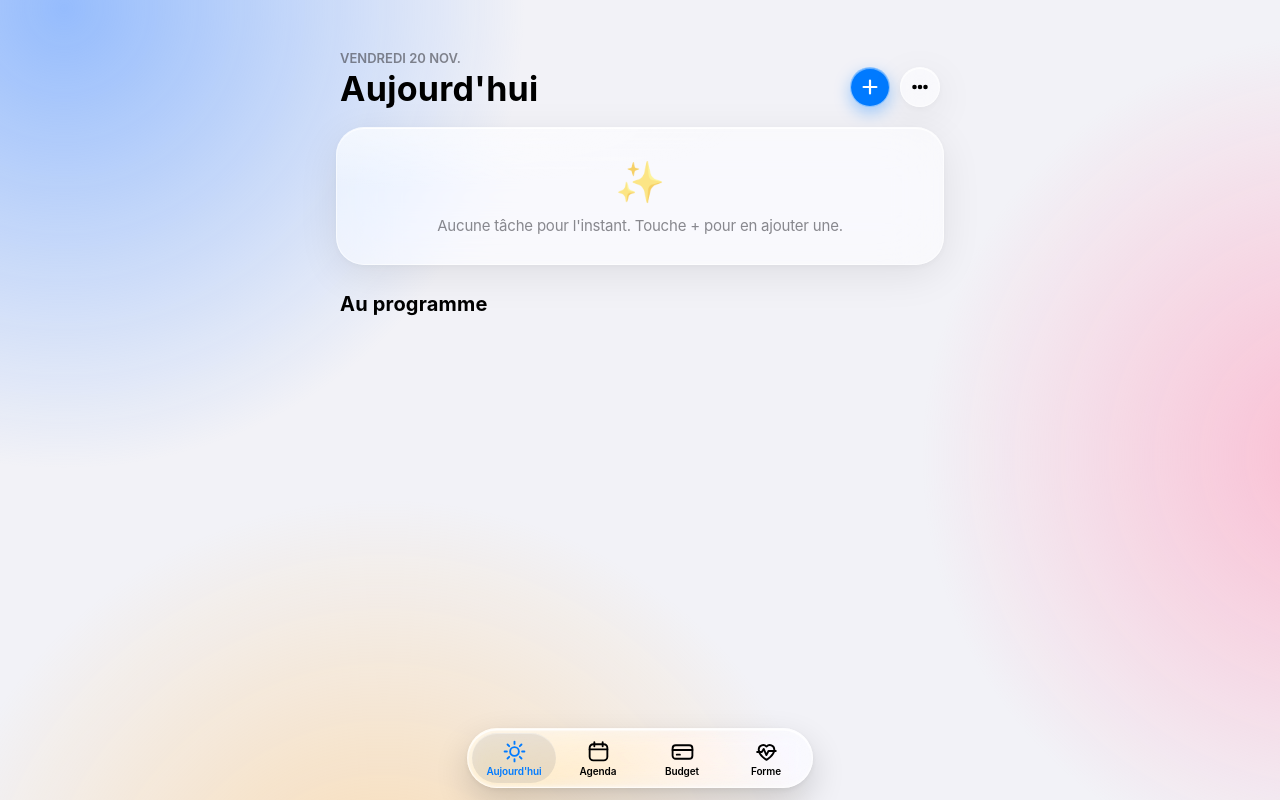
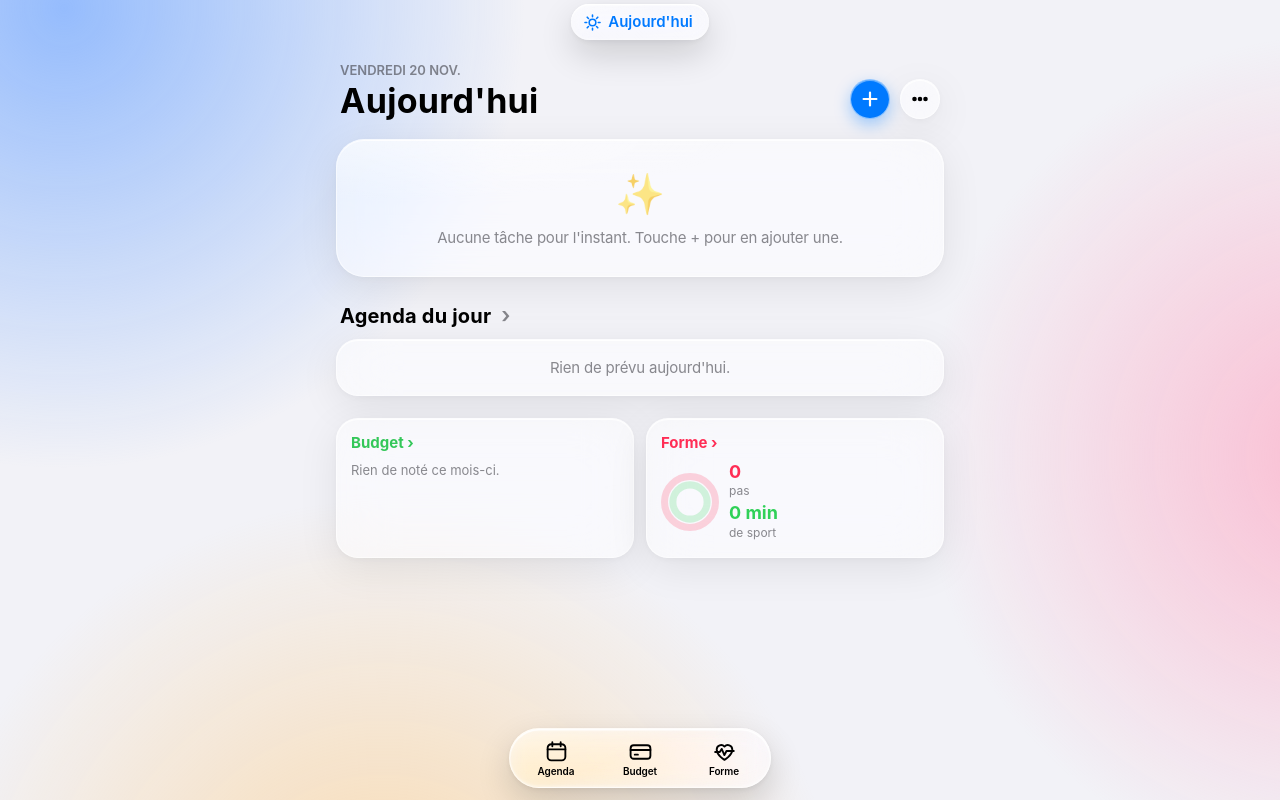
Before and after one commit to elro333/quotidien, a plain HTML site: page index.html in a window 1280 px wide. Drawn offline with Linux system fonts and the light colour scheme.

Commit message:
Aujourd'hui devient un récap (bouton en haut au centre) ; barre : Agenda, Budget, Forme
Co-Authored-By: Claude Opus 5.5 <noreply@anthropic.com>

```diff
--- a/app.js
+++ b/app.js
@@ -148,6 +148,7 @@ function allerA(vue) {
   vueActive = vue;
   if (vue === "taches" || vue === "agenda") sousAgenda = vue;
   boutonsOnglets.forEach((b) => b.classList.toggle("active", b.dataset.vue === ongletDe(vue)));
+  document.getElementById("btn-aujourdhui").classList.toggle("active", vue === "aujourdhui");
   document.querySelectorAll(".vue").forEach((v) => v.classList.toggle("active", v.id === "vue-" + vue));
   document.querySelectorAll("#segment-agenda button").forEach((b) => b.classList.toggle("active", b.dataset.sous === vue));
   document.getElementById("segment-agenda").hidden = ongletDe(vue) !== "agenda";
@@ -157,6 +158,12 @@ function allerA(vue) {
 
 document.querySelectorAll("#segment-agenda button").forEach((b) =>
   b.addEventListener("click", () => allerA(b.dataset.sous))
+);
+
+// Le bouton du haut ramène au récap ; les titres du récap mènent à leur onglet
+document.getElementById("btn-aujourdhui").addEventListener("click", () => allerA("aujourdhui"));
+document.querySelectorAll("[data-aller]").forEach((b) =>
+  b.addEventListener("click", () => allerA(b.dataset.aller))
 );
 
 // Glisser le doigt sur la barre, comme sur iOS 26 :
@@ -322,7 +329,14 @@ function afficherAujourdhui() {
   }
 
   const duJour = taches.filter((t) => t.date === auj).sort(trier);
-  remplir(document.getElementById("liste-aujourdhui"), duJour, { montrerDate: false });
+  const ul = document.getElementById("liste-aujourdhui");
+  remplir(ul, duJour, { montrerDate: false });
+  if (!duJour.length) {
+    const li = document.createElement("li");
+    li.className = "vide-msg";
+    li.textContent = "Rien de prévu aujourd'hui.";
+    ul.append(li);
+  }
 }
 
 // ---------- 7. Onglet TÂCHES ----------
@@ -586,7 +600,9 @@ function afficher() {
 // La pilule de verre glisse sous l'onglet choisi
 function placerPilule() {
   const actif = document.querySelector(".onglets button.active");
-  pilule.style.transform = `translateX(${actif.offsetLeft}px)`;
+  // Sur Aujourd'hui, aucun onglet du bas n'est choisi : la pilule se cache
+  pilule.classList.toggle("cachee", !actif);
+  if (actif) pilule.style.transform = `translateX(${actif.offsetLeft}px)`;
 }
 
 // La barre du haut devient du verre dès qu'on fait défiler
--- a/budget.js
+++ b/budget.js
@@ -272,11 +272,17 @@ function afficherMiniBudget() {
   creerMensuels();
   const bouton = document.getElementById("mini-budget");
   const { reste, revenus, depenses } = totauxDuMois(moisActuel());
-  if (!revenus && !depenses) { bouton.hidden = true; return; }
-  bouton.hidden = false;
+  const entete = el("span", "entete-tuile", "Budget ›");
+  entete.style.color = "var(--vert)";
+  if (!revenus && !depenses) {
+    bouton.replaceChildren(entete, el("span", "petit", "Rien de noté ce mois-ci."));
+    return;
+  }
   bouton.replaceChildren(
-    el("span", "petit", "Budget du mois"),
-    el("strong", reste >= 0 ? "positif" : "negatif", (reste >= 0 ? "Il te reste " : "Dans le rouge : ") + euros(reste)),
+    entete,
+    el("span", "petit", reste >= 0 ? "Il te reste" : "Dans le rouge"),
+    el("strong", "chiffre-tuile " + (reste >= 0 ? "positif" : "negatif"), euros(reste)),
+    el("span", "petit", `${euros(depenses)} dépensés`),
   );
 }
 document.getElementById("mini-budget").addEventListener("click", () => allerA("budget"));
--- a/forme.js
+++ b/forme.js
@@ -387,18 +387,20 @@ function afficherMiniForme() {
   const bouton = document.getElementById("mini-forme");
   const auj = aujourdhui();
   const pas = pasDu(auj), minutes = minutesDu(auj);
-  const dejaUtilise = Object.keys(forme.pas).length || forme.seances.length || forme.poids.length;
-  if (!dejaUtilise) { bouton.hidden = true; return; }
-  bouton.hidden = false;
+  const entete = el("span", "entete-tuile", "Forme ›");
+  entete.style.color = ROSE_PAS;
+  const ligne = el("div", "ligne-tuile");
   const texte = el("div", "texte-mini");
-  texte.append(
-    el("span", "petit", "Forme aujourd'hui"),
-    el("strong", "", `${nombre(pas)} pas · ${minutes} min de sport`),
-  );
-  bouton.replaceChildren(anneaux([
+  const vp = el("strong", "", nombre(pas));
+  vp.style.color = ROSE_PAS;
+  const vs = el("strong", "", `${minutes} min`);
+  vs.style.color = VERT_SPORT;
+  texte.append(vp, el("span", "petit", "pas"), vs, el("span", "petit", "de sport"));
+  ligne.append(anneaux([
     { part: pas / forme.objectifs.pas, couleur: ROSE_PAS },
     { part: minutes / forme.objectifs.minutes, couleur: VERT_SPORT },
   ]), texte);
+  bouton.replaceChildren(entete, ligne);
 }
 document.getElementById("mini-forme").addEventListener("click", () => allerA("forme"));
 
--- a/index.html
+++ b/index.html
@@ -28,9 +28,14 @@
   <!-- Le fond coloré flou : c'est lui qu'on voit "à travers le verre" -->
   <div class="fond-couleurs" aria-hidden="true"></div>
 
-  <!-- Barre du haut : invisible en haut de page, devient du verre quand on fait défiler -->
+  <!-- Barre du haut : le bouton « Aujourd'hui » (le récap de tout), toujours au centre.
+       Le fond devient du verre quand on fait défiler. -->
   <header class="barre-haut" id="barre-haut">
-    <span id="titre-petit"></span>
+    <span id="titre-petit" hidden></span>
+    <button id="btn-aujourdhui" class="bouton-auj verre-fort active">
+      <svg viewBox="0 0 24 24"><circle cx="12" cy="12" r="4.2"/><path d="M12 2.5v2.2M12 19.3v2.2M2.5 12h2.2M19.3 12h2.2M5.3 5.3l1.6 1.6M17.1 17.1l1.6 1.6M5.3 18.7l1.6-1.6M17.1 6.9l1.6-1.6"/></svg>
+      Aujourd'hui
+    </button>
   </header>
 
   <main>
@@ -59,15 +64,19 @@
       <button data-sous="agenda">Semaine</button>
     </div>
 
-    <!-- ===== Onglet 1 : AUJOURD'HUI ===== -->
+    <!-- ===== AUJOURD'HUI : le récap de chaque onglet (bouton en haut) ===== -->
     <section id="vue-aujourdhui" class="vue active">
       <div id="carte-focus" class="verre focus"></div>
-      <h2>Au programme</h2>
+
+      <button class="titre-lien" data-aller="agenda"><h2>Agenda du jour</h2><span>›</span></button>
       <ul id="liste-aujourdhui" class="liste verre"></ul>
-      <!-- Petit rappel du budget, rempli par budget.js -->
-      <button id="mini-budget" class="verre mini-budget" hidden></button>
-      <!-- Petit rappel des pas et du sport, rempli par forme.js -->
-      <button id="mini-forme" class="verre mini-budget mini-forme" hidden></button>
+
+      <div class="tuiles">
+        <!-- Récap du budget, rempli par budget.js -->
+        <button id="mini-budget" class="verre tuile"></button>
+        <!-- Récap des pas et du sport, rempli par forme.js -->
+        <button id="mini-forme" class="verre tuile"></button>
+      </div>
     </section>
 
     <!-- ===== Onglet 2 : AGENDA, vue « Liste » ===== -->
@@ -151,10 +160,6 @@
   <div class="dock">
     <nav class="onglets verre-fort">
       <span class="pilule" id="pilule" aria-hidden="true"></span>
-      <button data-vue="aujourdhui" class="active">
-        <svg viewBox="0 0 24 24"><circle cx="12" cy="12" r="4.2"/><path d="M12 2.5v2.2M12 19.3v2.2M2.5 12h2.2M19.3 12h2.2M5.3 5.3l1.6 1.6M17.1 17.1l1.6 1.6M5.3 18.7l1.6-1.6M17.1 6.9l1.6-1.6"/></svg>
-        Aujourd'hui
-      </button>
       <button data-vue="agenda">
         <svg viewBox="0 0 24 24"><rect x="3.5" y="5" width="17" height="15.5" rx="3.5"/><path d="M3.5 10h17M8 3v4M16 3v4"/></svg>
         Agenda
--- a/style.css
+++ b/style.css
@@ -573,3 +573,39 @@ dialog form { padding: 8px 16px calc(var(--bas) + 24px); display: flex; flex-dir
 .btn-ajouter { color: #fff !important; background: var(--accent) !important;
   box-shadow: 0 6px 16px rgba(0,122,255,.35), inset 0 1px 0 rgba(255,255,255,.4) !important; }
 .ligne-kcal .petit { display: block; margin-top: 2px; }
+
+/* ============================================================
+   Le bouton « Aujourd'hui » en haut au centre, et la page récap
+   ============================================================ */
+.barre-haut { pointer-events: none; }
+.bouton-auj {
+  pointer-events: auto; border: none; font: inherit; font-size: 15px; font-weight: 600;
+  display: flex; align-items: center; gap: 6px; height: 36px; padding: 0 16px 0 12px; border-radius: 999px;
+  color: var(--texte); cursor: pointer; transition: color .25s, transform .2s;
+}
+.bouton-auj svg { width: 19px; height: 19px; stroke-width: 2; }
+.bouton-auj.active { color: var(--accent); }
+.bouton-auj:active { transform: scale(.94); }
+/* Le contenu commence un peu plus bas pour laisser respirer le bouton */
+main { padding-top: calc(var(--haut) + 56px); }
+
+/* Pas d'onglet du bas choisi (on est sur Aujourd'hui) : pilule cachée */
+.pilule.cachee { opacity: 0; }
+
+/* Un titre de section qui mène à un onglet : « Agenda du jour › » */
+.titre-lien { display: flex; align-items: baseline; gap: 6px; border: none; background: none; padding: 0; color: var(--texte); font: inherit; cursor: pointer; }
+.titre-lien span { font-size: 22px; font-weight: 600; color: var(--texte-2); }
+
+/* Les tuiles Budget et Forme, côte à côte comme dans l'app Santé */
+.tuiles { display: grid; grid-template-columns: 1fr 1fr; gap: 12px; margin-top: 22px; }
+.tuile {
+  display: flex; flex-direction: column; align-items: flex-start; gap: 3px; min-width: 0;
+  border-radius: 22px; padding: 14px; color: var(--texte); font: inherit; text-align: left; cursor: pointer;
+}
+.entete-tuile { font-size: 15px; font-weight: 700; margin-bottom: 6px; }
+.chiffre-tuile { font-size: 24px; font-weight: 700; letter-spacing: -.3px; font-variant-numeric: tabular-nums; }
+.ligne-tuile { display: flex; align-items: center; gap: 10px; }
+.ligne-tuile .anneaux { width: 58px; height: 58px; }
+.texte-mini { display: grid; line-height: 1.15; }
+.texte-mini strong { font-size: 18px; }
+.texte-mini .petit { font-size: 12px; margin-bottom: 3px; }
--- a/sw.js
+++ b/sw.js
@@ -2,7 +2,7 @@
 // pour qu'elle s'ouvre sans rÃ©seau.
 // Ã€ chaque nouvelle version de l'appli, on change le numÃ©ro ci-dessous
 // pour que l'iPhone tÃ©lÃ©charge les nouveaux fichiers.
-const VERSION = "quotidien-v11";
+const VERSION = "quotidien-v12";
 const FICHIERS = ["./", "index.html", "style.css", "app.js", "budget.js", "forme.js", "sauvegarde.js", "manifest.json", "icons/icon-180.png", "icons/icon-512.png"];
 
 self.addEventListener("install", (e) => {
```
